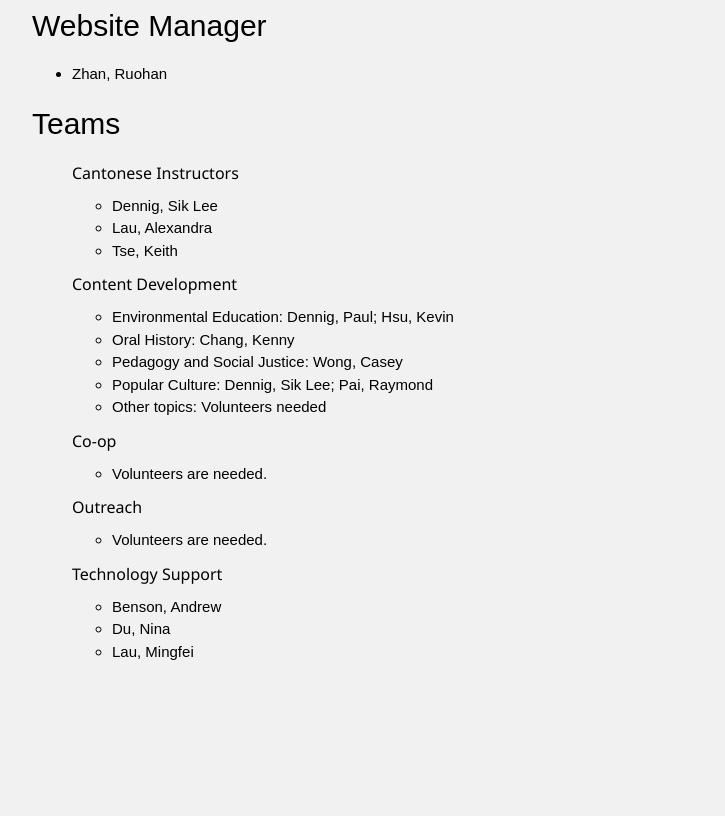
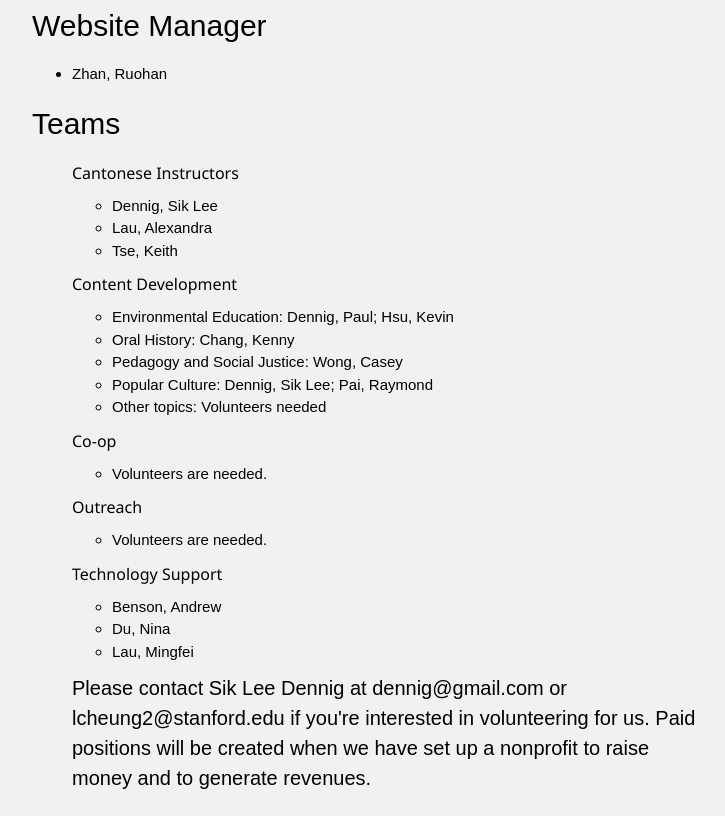
Before and after one commit to cantonese-alliance/cantonese-alliance.github.io, a plain HTML site: page people.html in a window 1280 px wide. Shown: the part 1683-2499 px from the top of the page, without its empty margins (300-1025 px from the left). Before the commit the page ends 2369 px from the top, so only its background shows below. Drawn offline with Linux system fonts and the light colour scheme; a web font is replaced by a local one.

Commit message:
Update people.html

```diff
--- a/people.html
+++ b/people.html
@@ -198,6 +198,7 @@
 	    <li> Du, Nina</a></li>
 	    <li> Lau, Mingfei</a></li>
 	</ul>
+<h4>Please contact Sik Lee Dennig at dennig@gmail.com or lcheung2@stanford.edu if you're interested in volunteering for us.  Paid positions will be created when we have set up a nonprofit to raise money and to generate revenues.</h4>
 
       <!-- End page content -->
     </div>
```
